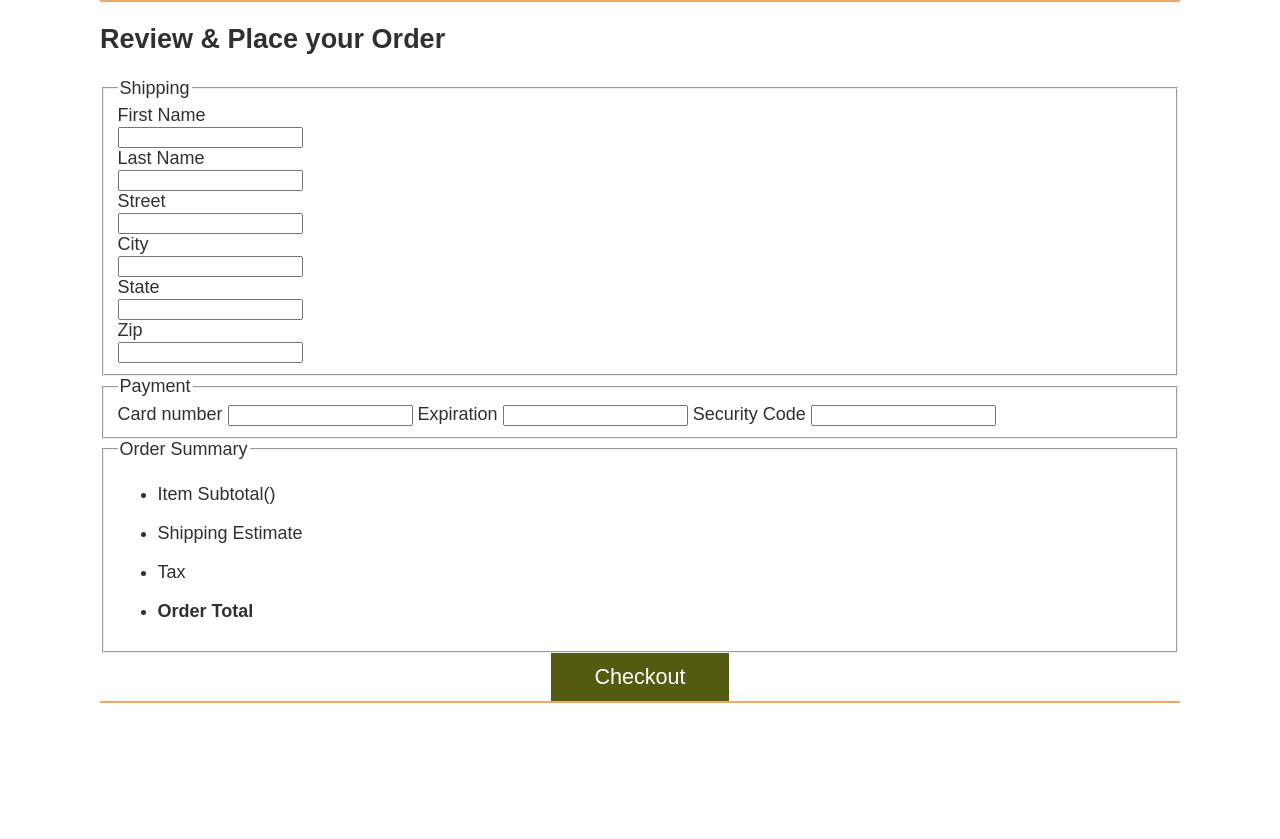
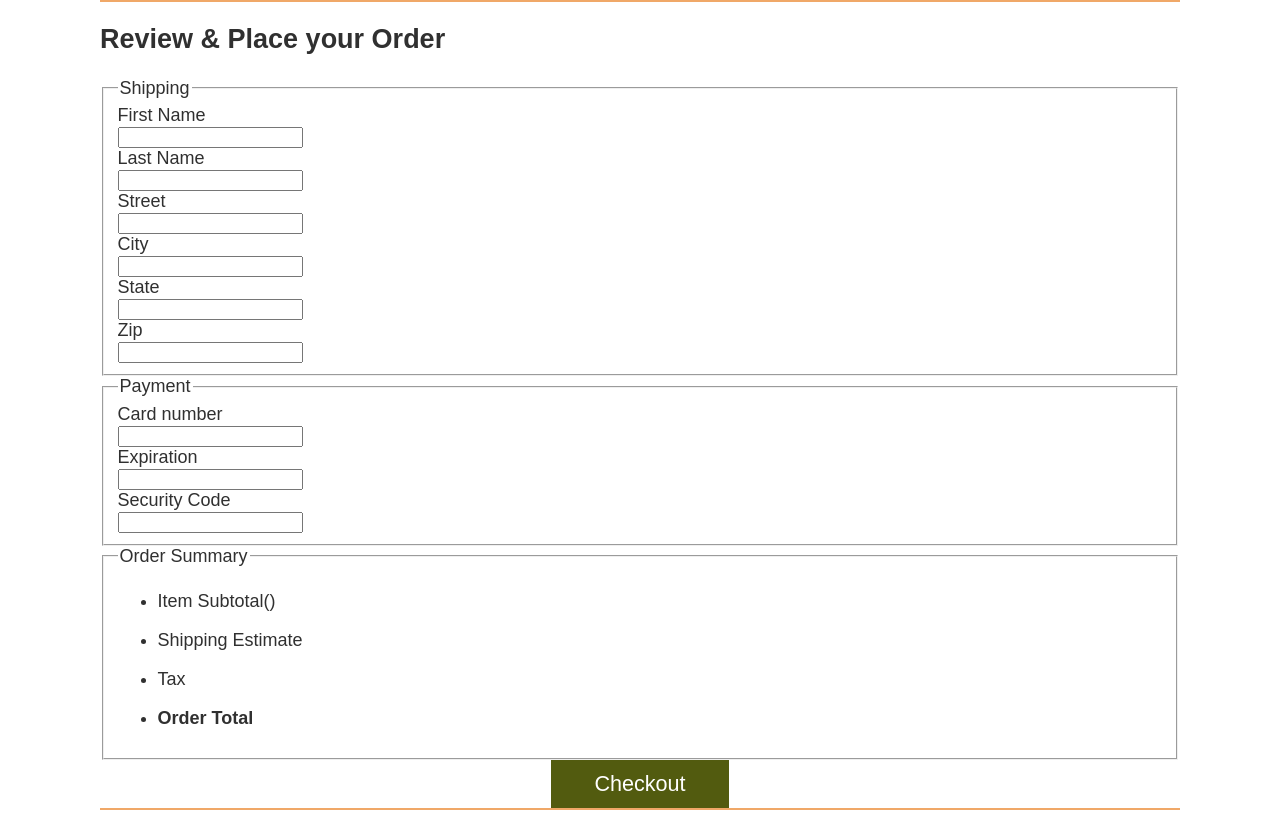
Before and after one commit to symbolisticism/WDD330-07-Project, a website: page src/checkout/index.html in a window 1280 px wide. Before the commit the page ends 800 px from the top, so only its background shows below. Drawn offline with Linux system fonts and the light colour scheme.

Commit message:
Added more break tags to the checkout form

```diff
--- a/src/checkout/index.html
+++ b/src/checkout/index.html
@@ -34,12 +34,12 @@
           </fieldset>
           <fieldset>
             <legend>Payment</legend>
-            <label for="cardNumber">Card number</label>
-            <input name="cardNumber" required />
-            <label for="expiration">Expiration</label>
-            <input name="expiration" required />
-            <label for="code">Security Code</label>
-            <input name="code" required />
+            <label for="cardNumber">Card number</label><br>
+            <input name="cardNumber" required /><br>
+            <label for="expiration">Expiration</label><br>
+            <input name="expiration" required /><br>
+            <label for="code">Security Code</label><br>
+            <input name="code" required /><br>
           </fieldset>
           <fieldset class="checkout-summary">
             <legend>Order Summary</legend>
```
